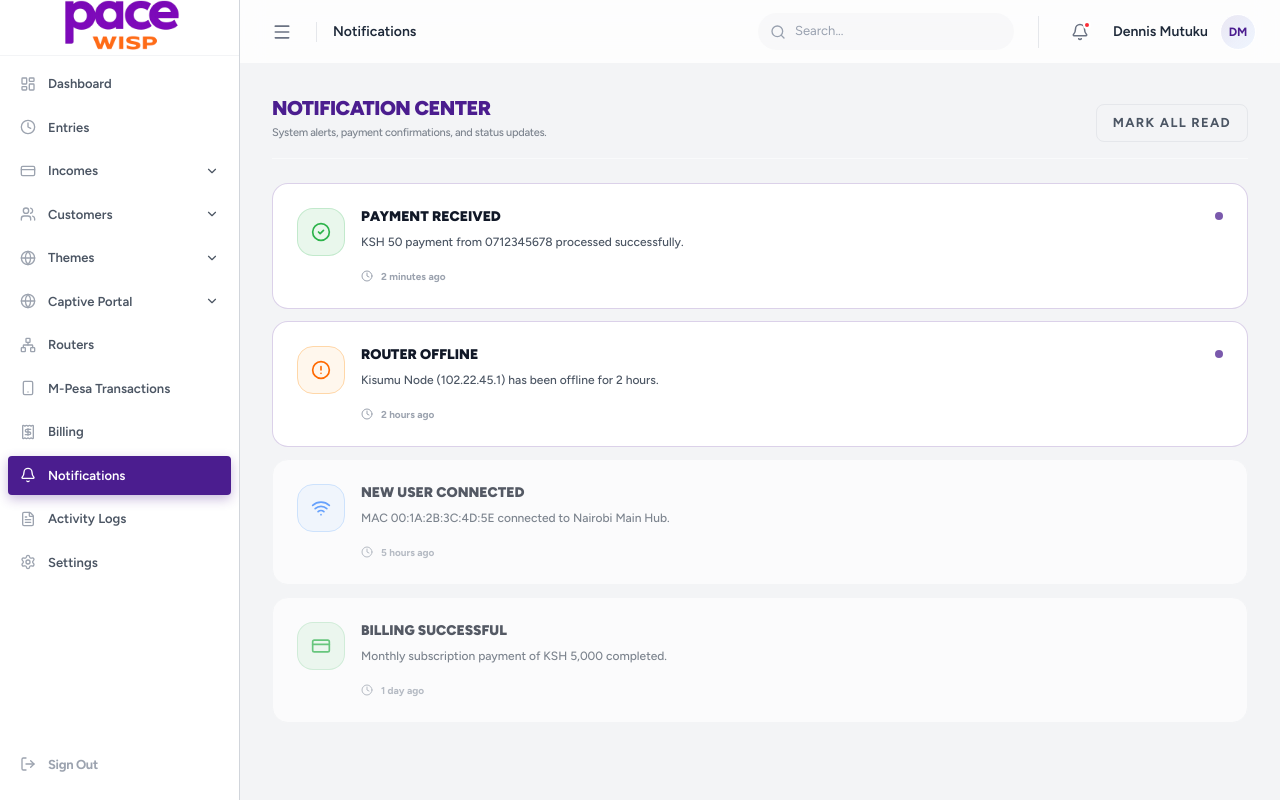
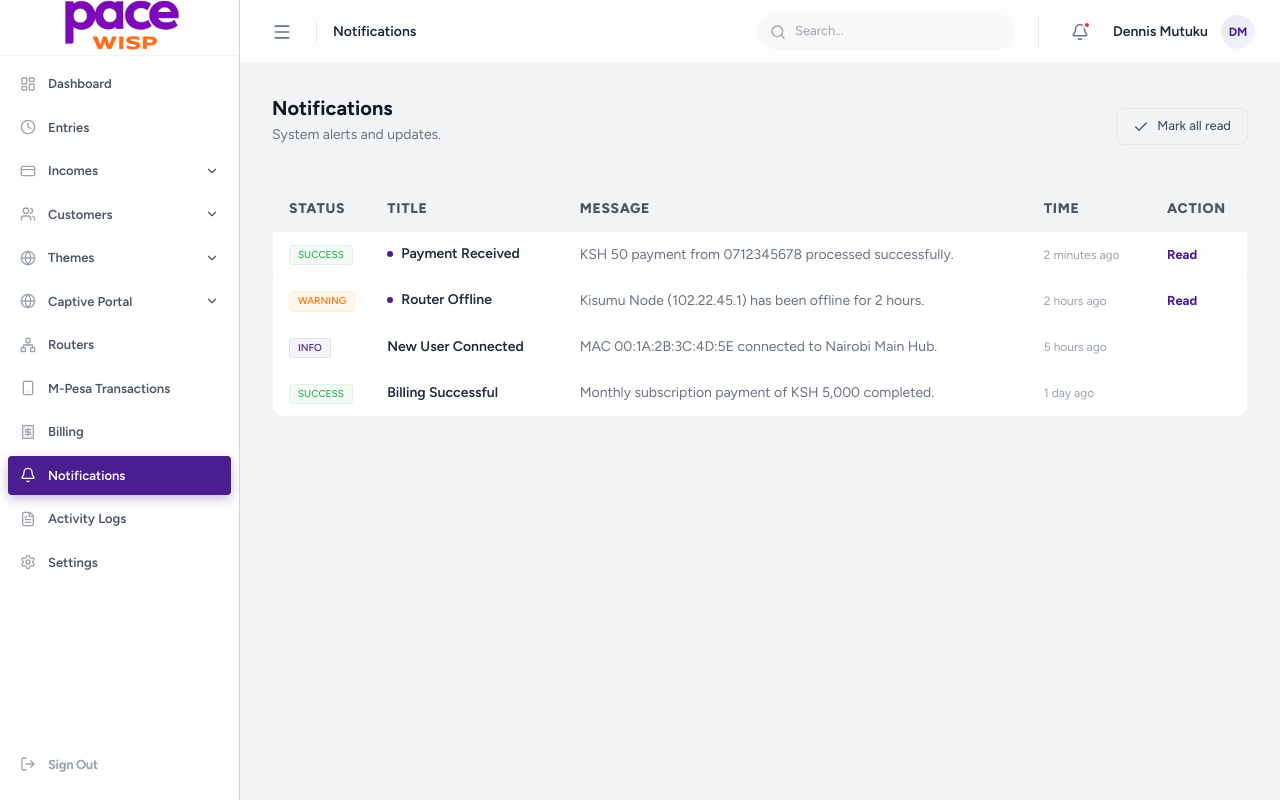
Before and after one commit to dennismutuku2005/pacewebsite, a Next.js app in the folder isphotspotportal/: page /dashboard/notifications in a window 1280 px wide. Built offline with nearby package versions, Linux system fonts and the light colour scheme.

Commit message:
Auto-update: page.js

```diff
--- a/isphotspotportal/src/app/dashboard/notifications/page.js
+++ b/isphotspotportal/src/app/dashboard/notifications/page.js
@@ -1,7 +1,7 @@
 "use client"
 
 import React from 'react'
-import { Bell, CheckCircle2, AlertCircle, Info, Wifi, CreditCard, Clock } from 'lucide-react'
+import { Bell, CheckCircle2, AlertCircle, Info, Wifi, CreditCard, Clock, Check } from 'lucide-react'
 import { Badge } from '@/components/Badge'
 
 export default function NotificationsPage() {
@@ -44,67 +44,83 @@ export default function NotificationsPage() {
         },
     ]
 
-    const getTypeColor = (type) => {
+    const getTypeConfig = (type) => {
         switch (type) {
-            case 'success': return 'bg-pace-green/10 text-pace-green border-pace-green/20'
-            case 'warning': return 'bg-orange-50 text-orange-500 border-orange-200'
-            case 'info': return 'bg-blue-50 text-blue-500 border-blue-200'
-            default: return 'bg-gray-50 text-admin-dim border-gray-200'
+            case 'success': return { variant: 'success', color: 'text-pace-green' }
+            case 'warning': return { variant: 'warning', color: 'text-orange-500' }
+            case 'info': return { variant: 'info', color: 'text-blue-500' }
+            default: return { variant: 'default', color: 'text-gray-500' }
         }
     }
 
     return (
-        <div className="space-y-6 font-figtree animate-in fade-in duration-700">
-            <div className="flex flex-col sm:flex-row sm:items-end justify-between gap-4 border-b border-gray-50 pb-4">
+        <div className="space-y-6 font-figtree animate-in fade-in duration-700 max-w-[1600px] mx-auto">
+            <div className="flex flex-col sm:flex-row sm:items-end justify-between gap-4 border-b border-gray-100 pb-4">
                 <div>
-                    <h1 className="text-[20px] font-black text-pace-purple leading-tight tracking-tight uppercase">Notification Center</h1>
-                    <p className="text-[11px] text-admin-label mt-1 font-medium tracking-tight opacity-70">System alerts, payment confirmations, and status updates.</p>
+                    <h1 className="text-xl font-bold text-gray-900 leading-tight">Notifications</h1>
+                    <p className="text-sm text-gray-500 mt-1">System alerts and updates.</p>
                 </div>
-                <button className="px-4 py-2 border border-gray-200 text-admin-label rounded-lg text-[11px] font-bold hover:bg-gray-50 transition-all uppercase tracking-widest">
-                    Mark All Read
+                <button className="px-4 py-2 border border-gray-200 text-gray-600 rounded-lg text-sm font-medium hover:bg-gray-50 transition-all flex items-center gap-2">
+                    <Check size={16} />
+                    Mark all read
                 </button>
             </div>
 
-            <div className="space-y-3">
-                {notifications.map((notif) => (
-                    <div
-                        key={notif.id}
-                        className={`bg-white border rounded-2xl p-6 transition-all hover:shadow-md ${notif.read ? 'border-gray-100 opacity-70' : 'border-pace-purple/20 shadow-sm'
-                            }`}
-                    >
-                        <div className="flex items-start gap-4">
-                            <div className={`w-12 h-12 rounded-2xl border flex items-center justify-center shrink-0 ${getTypeColor(notif.type)}`}>
-                                <notif.icon size={20} />
-                            </div>
-                            <div className="flex-1">
-                                <div className="flex items-start justify-between gap-4">
-                                    <div>
-                                        <h3 className="text-[14px] font-black text-admin-value uppercase leading-tight">{notif.title}</h3>
-                                        <p className="text-[12px] text-admin-label font-medium mt-2 leading-relaxed">{notif.message}</p>
-                                    </div>
-                                    {!notif.read && (
-                                        <div className="w-2 h-2 rounded-full bg-pace-purple animate-pulse shrink-0 mt-1" />
-                                    )}
-                                </div>
-                                <div className="flex items-center gap-2 mt-4 text-[10px] text-admin-dim font-bold">
-                                    <Clock size={12} />
-                                    <span>{notif.time}</span>
-                                </div>
-                            </div>
-                        </div>
-                    </div>
-                ))}
+            <div className="bg-white border border-gray-100 rounded-xl shadow-sm overflow-hidden">
+                <div className="overflow-x-auto">
+                    <table className="w-full text-left text-sm whitespace-nowrap">
+                        <thead>
+                            <tr className="bg-gray-50 border-b border-gray-100 text-gray-500 font-medium">
+                                <th className="px-4 py-3 font-semibold w-24">Status</th>
+                                <th className="px-4 py-3 font-semibold">Title</th>
+                                <th className="px-4 py-3 font-semibold">Message</th>
+                                <th className="px-4 py-3 font-semibold">Time</th>
+                                <th className="px-4 py-3 font-semibold w-24">Action</th>
+                            </tr>
+                        </thead>
+                        <tbody className="divide-y divide-gray-50">
+                            {notifications.length === 0 ? (
+                                <tr>
+                                    <td colSpan="5" className="px-6 py-12 text-center text-gray-400">
+                                        <Bell size={32} className="mx-auto mb-3 opacity-20" />
+                                        <p>No new notifications</p>
+                                    </td>
+                                </tr>
+                            ) : (
+                                notifications.map((notif) => {
+                                    const config = getTypeConfig(notif.type)
+                                    return (
+                                        <tr key={notif.id} className={`hover:bg-gray-50 transition-colors group ${!notif.read ? 'bg-purple-50/10' : ''}`}>
+                                            <td className="px-4 py-3">
+                                                <Badge variant={config.variant} className="text-[10px] px-2 py-0.5 font-medium uppercase">
+                                                    {notif.type}
+                                                </Badge>
+                                            </td>
+                                            <td className="px-4 py-3 font-semibold text-gray-800 flex items-center gap-2">
+                                                {!notif.read && <div className="w-1.5 h-1.5 rounded-full bg-pace-purple shrink-0" />}
+                                                {notif.title}
+                                            </td>
+                                            <td className="px-4 py-3 text-gray-500 max-w-md truncate" title={notif.message}>
+                                                {notif.message}
+                                            </td>
+                                            <td className="px-4 py-3 text-gray-400 text-xs">
+                                                {notif.time}
+                                            </td>
+                                            <td className="px-4 py-3">
+                                                {!notif.read && (
+                                                    <button className="text-pace-purple text-xs font-bold hover:underline">
+                                                        Read
+                                                    </button>
+                                                )}
+                                            </td>
+                                        </tr>
+                                    )
+                                })
+                            )}
+                        </tbody>
+                    </table>
+                </div>
             </div>
-
-            {notifications.length === 0 && (
-                <div className="text-center py-16">
-                    <div className="w-16 h-16 bg-gray-50 rounded-full flex items-center justify-center mx-auto mb-4">
-                        <Bell size={32} className="text-admin-dim" />
-                    </div>
-                    <h3 className="text-[16px] font-black text-admin-value uppercase">All Caught Up!</h3>
-                    <p className="text-[12px] text-admin-label mt-2">No new notifications at the moment.</p>
-                </div>
-            )}
         </div>
     )
 }
```
